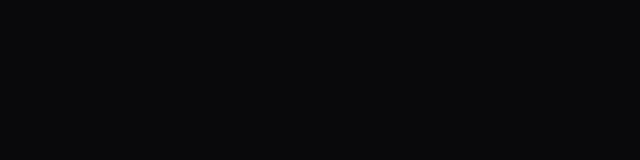
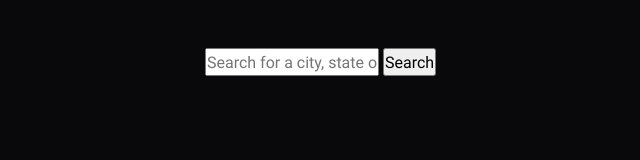
Before and after one commit to michalwachowicz/weather-app, a website built with webpack: page src/index.html in a window 1280 px wide. Shown: the whole page, without its empty margins (51-691 px from the left). Built offline with nearby package versions, Linux system fonts and the light colour scheme.

Commit message:
Create a searchbar structure

```diff
--- a/src/index.html
+++ b/src/index.html
@@ -6,6 +6,18 @@
     <title>Weather App</title>
   </head>
   <body>
-    <div class="container"></div>
+    <div class="container">
+      <div class="card card-search">
+        <form class="searchbar">
+          <input
+            type="text"
+            class="searchbar-input"
+            placeholder="Search for a city, state or country"
+            required
+          />
+          <button type="submit" class="btn btn-search">Search</button>
+        </form>
+      </div>
+    </div>
   </body>
 </html>
```
